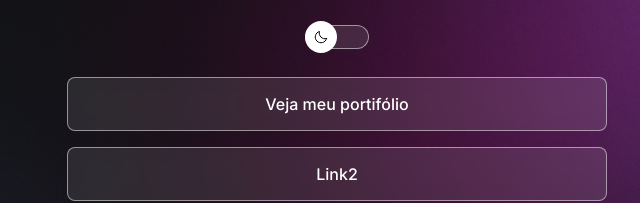
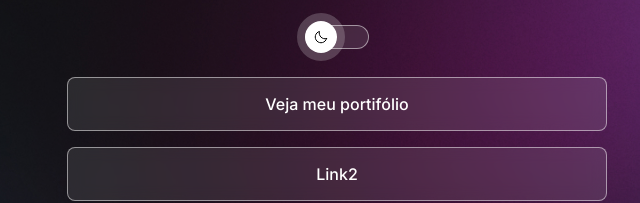
Before and after one commit to HeytorCosta/LInk-Pessoal, a plain HTML site: page Index.html in a window 1280 px wide. In both pictures the pointer is over the button 624 px from the left and 272 px from the top of the page. Shown: the part 235-438 px from the top of the page, 303-943 px from the left. Drawn offline with nearby package versions, Linux system fonts and the light colour scheme.

```diff
--- a/Style.css
+++ b/Style.css
@@ -97,6 +97,10 @@
 
 .light #switch button {
  animation: slide-in .2s forwards;
+}
+
+#switch button:hover{
+  outline: 8px solid var(--social-color-houver);
 }
 
 #switch span {
```
